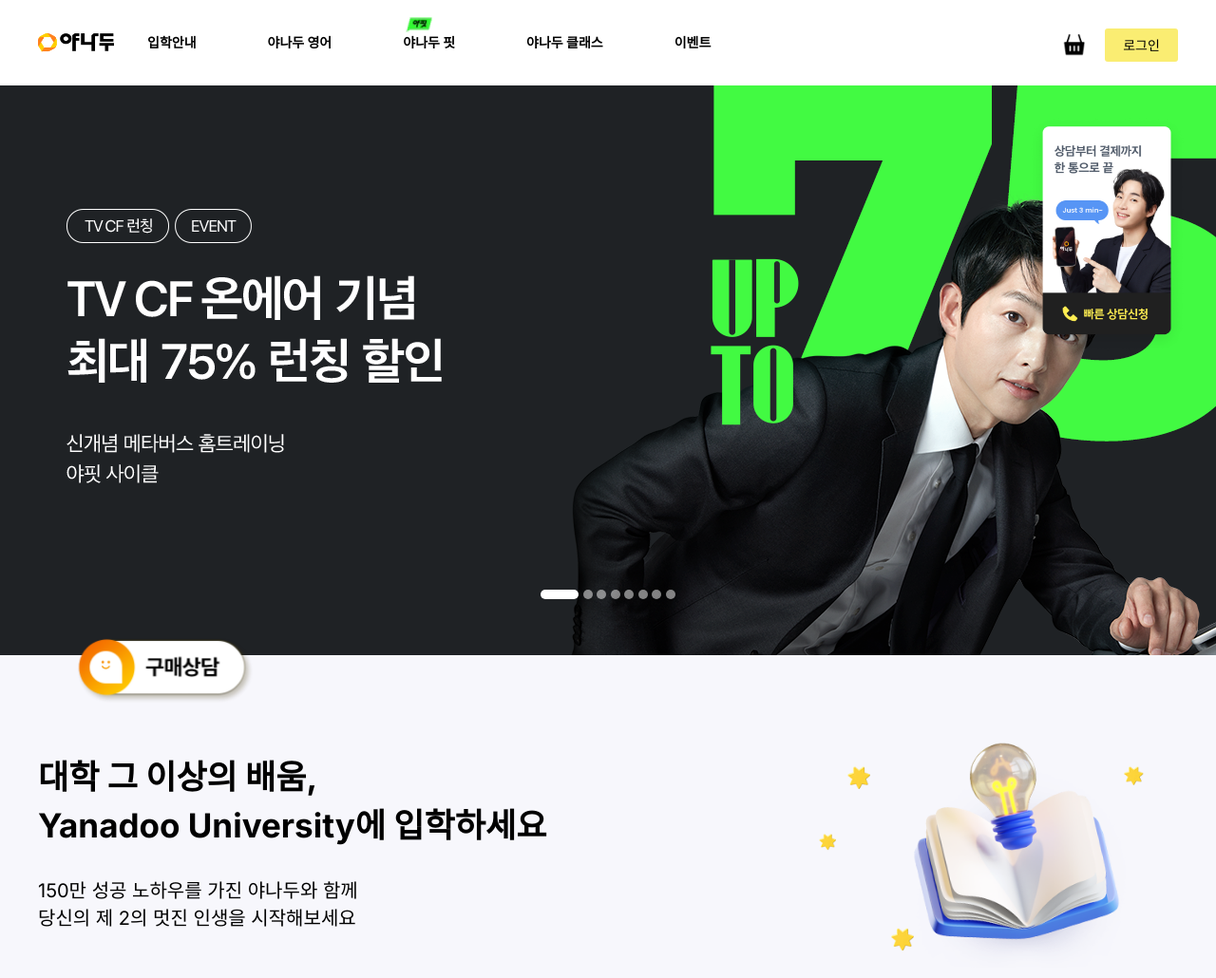
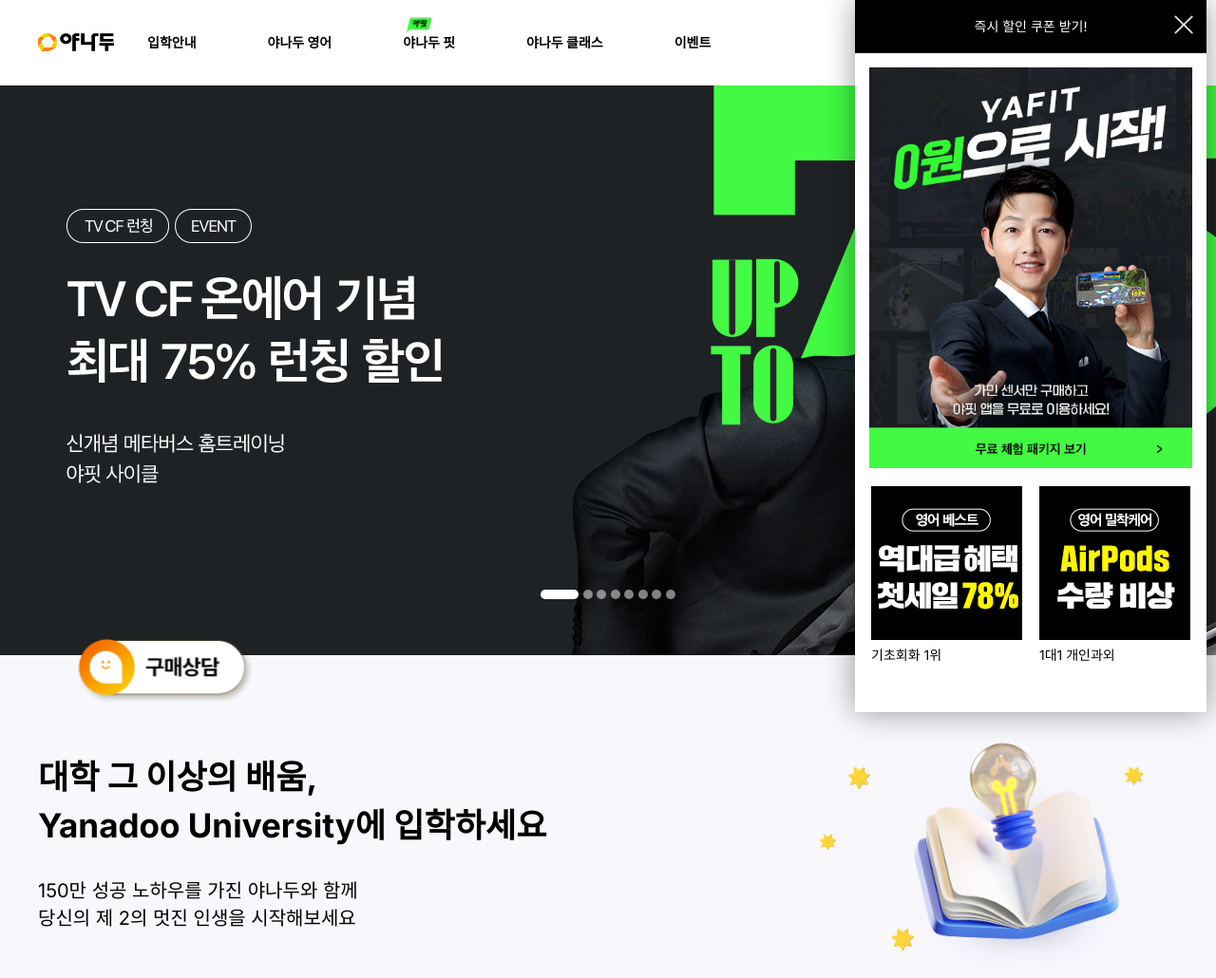
Before and after one commit to adxu9v/Yanado, a plain HTML site: page index.html in a window 1280 px wide. Shown: the top 1030 px of the page at 95% size. Drawn offline with nearby package versions, Linux system fonts and the light colour scheme.

Commit message:
20220210ver1

```diff
--- a/index.html
+++ b/index.html
@@ -6,8 +6,16 @@
     <meta name="viewport" content="width=device-width, initial-scale=1.0">
     <title>Yanado</title>
     <link rel="preconnect" href="https://fonts.googleapis.com">
-<link rel="preconnect" href="https://fonts.gstatic.com" crossorigin>
-<link href="https://fonts.googleapis.com/css2?family=Inter:wght@100;200;300;400;500;600;700;800;900&display=swap" rel="stylesheet">
+    <link rel="preconnect" href="https://fonts.gstatic.com" crossorigin>
+    <link href="https://fonts.googleapis.com/css2?family=Inter:wght@100;200;300;400;500;600;700;800;900&display=swap" rel="stylesheet">
+    <script src="https://ajax.googleapis.com/ajax/libs/jquery/3.6.0/jquery.min.js"></script>
+    <script>
+        $(document).ready(()=>{
+            $('#opup_close').click(()=>{
+                $('#popup').css({'display':'none'})
+            })
+        })
+    </script>
     <style>
         *{padding: 0; margin: 0; text-decoration: none; list-style: none; font-family: 'Inter', sans-serif;}
         #header_dum{width: 100%; height: 90px;}
@@ -103,7 +111,17 @@
         #buy_btn{width: 200px; position: fixed; left: 5.5%; bottom: 7%; z-index: 999; }
         #buy_btn>img{width: 100%; vertical-align: top;}
         #quick{position: fixed; top: 120px; right: 30px; z-index: 9990; width: 170px;}
-
+        #popup{width: 370px; height: 750px; position: absolute; top: 0; right: 10px; box-shadow: 0 0  30px rgba(0, 0, 0, 0.4); z-index: 9999; background-color: #fff;}
+        #popup_title{width: 100%; height: 56px; background-color: #000; color: #fff; font-size: 14px; text-align: center; line-height: 56px; cursor: pointer;}
+        #popup_title>img{position: absolute; top: 16px; right: 14px; width: 20px;}
+        #popup_img{width: 100%; padding: 15px; box-sizing: border-box; cursor: pointer;}
+        #popup>ul{width: 336px; height: 206px; margin: auto; }
+        #popup>ul>li{width: 159px; height: 190px; float: left;  margin-right: 18px; font-weight: 100; font-size: 14px;}
+        .popup_li_imgbox{overflow: hidden;}
+        #popup h4{font-weight: 400; margin-top: 5px;}
+        .popup_li_imgbox>img{transition: 0.3s; cursor: pointer; vertical-align: top;}
+        .popup_li_imgbox:hover>img{transform: scale(1.2);}
+        #popup>ul>li:last-child{margin-right: 0px;}
 
         /* @media screen and (max-width: 1200px){
             #university_box{width: 100vw; background-color: #aaa;}
@@ -316,5 +334,22 @@
 </div>
 <div id="buy_btn"><img src="icons/_-_03.png" alt=""></div>
 <img src="images/img_banner_counsel_v2.1ae3e670.png" alt="" id="quick">
+<div id="popup">
+    <div id="popup_title">
+        <p>즉시 할인 쿠폰 받기!</p>
+        <img src="icons/adn_closed_btn_close_2021.png" alt="" id="opup_close">
+    </div>
+    <img src="images/popup.png" alt="" id="popup_img">
+    <ul>
+        <li>
+            <div class="popup_li_imgbox"><img src="images/da837ae08f868df94aea135f824b8af7.png" alt=""></div>
+            <h4>기초회화 1위</h4>
+        </li>
+        <li>
+            <div class="popup_li_imgbox"><img src="images/aab5ffcb56c36625f6d90bd725cd33c1.png" alt=""></div>
+            <h4>1대1 개인과외</h4>
+        </li>
+    </ul>
+</div>
 </body>
 </html>
```
Also changed, not shown: images/popup.png (added), 1 other file.
